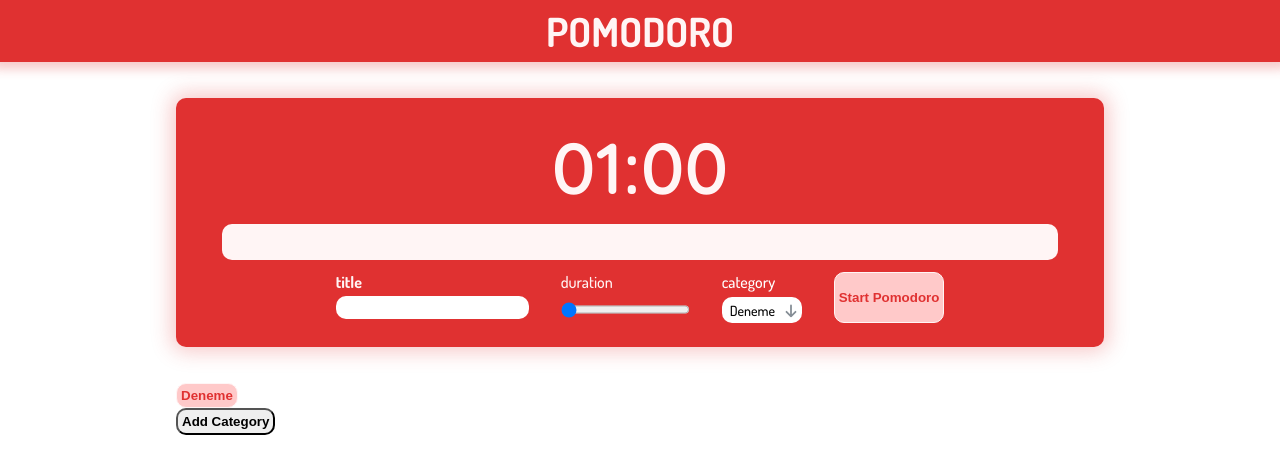
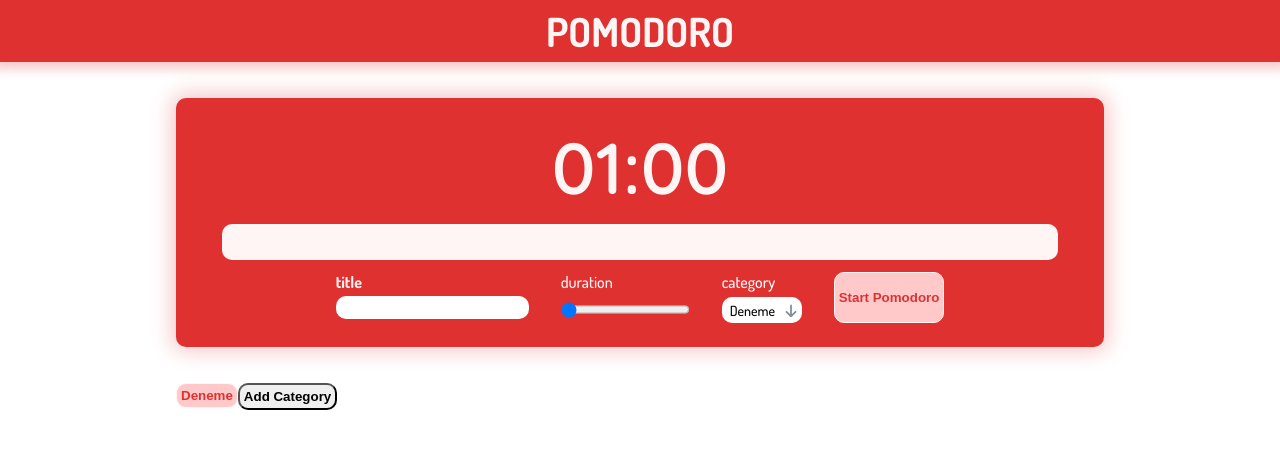
Before and after one commit to ersinnamal/pomodoro, a React (Create React App) app: page / in a window 1280 px wide. Shown: the top 474 px of the page. Built offline with nearby package versions, Linux system fonts and the light colour scheme.

Commit message:
Create CategoryList component

```diff
--- a/src/App.js
+++ b/src/App.js
@@ -1,3 +1,4 @@
+import CategoryList from "./components/CategoryList/CategoryList";
 import MainHeader from "./components/MainHeader/MainHeader";
 import PomodoroList from "./components/PomodoroList/PomodoroList";
 import Timer from "./components/Timer/Timer";
@@ -8,6 +9,7 @@ function App() {
       <MainHeader />
       <main>
         <Timer />
+        <CategoryList />
         <PomodoroList />
       </main>
     </>
--- /dev/null
+++ b/src/components/CategoryList/CategoryList.js
@@ -0,0 +1,32 @@
+import { useState, useContext } from "react";
+import { Context } from "../../store/context";
+import Button from "../UI/Button/Button";
+import classes from "./CategoryList.module.css";
+
+const CategoryList = () => {
+  const { categories } = useContext(Context);
+  const [selectedCategory, setSelectedCategory] = useState();
+
+  const toggleCategorySelection = (catId) => {
+    if (selectedCategory === catId) return setSelectedCategory(null);
+    setSelectedCategory(catId);
+  };
+
+  return (
+    <ul className={classes.list}>
+      {categories.map((cat) => (
+        <li key={cat.id}>
+          <Button
+            color={cat.color}
+            onClick={toggleCategorySelection.bind(null, cat.id)}
+          >
+            {cat.name}
+          </Button>
+        </li>
+      ))}
+      <Button>Add Category</Button>
+    </ul>
+  );
+};
+
+export default CategoryList;
--- /dev/null
+++ b/src/components/CategoryList/CategoryList.module.css
@@ -0,0 +1,3 @@
+.list {
+  display: flex;
+}
--- a/src/components/PomodoroList/PomodoroList.js
+++ b/src/components/PomodoroList/PomodoroList.js
@@ -1,33 +1,14 @@
 import { useContext, useState } from "react";
 import { Context } from "../../store/context";
 import PomodoroListItem from "../PomodoroListItem/PomodoroListItem";
-import Button from "../UI/Button/Button";
 import classes from "./PomodoroList.module.css";
 
 const PomodoroList = () => {
-  const { pomodoros, categories } = useContext(Context);
+  const { pomodoros } = useContext(Context);
   const [selectedCategory, setSelectedCategory] = useState();
-
-  const toggleCategorySelection = (catId) => {
-    if (selectedCategory === catId) return setSelectedCategory(null);
-    setSelectedCategory(catId);
-  };
 
   return (
     <>
-      <ul className={classes["list-category"]}>
-        {categories.map((cat) => (
-          <li key={cat.id}>
-            <Button
-              color={cat.color}
-              onClick={toggleCategorySelection.bind(null, cat.id)}
-            >
-              {cat.name}
-            </Button>
-          </li>
-        ))}
-        <Button>Add Category</Button>
-      </ul>
       <ul className={classes.list}>
         {pomodoros.map((pomo) => (
           <PomodoroListItem key={pomo.id} pomodoro={pomo} />
--- a/src/components/PomodoroList/PomodoroList.module.css
+++ b/src/components/PomodoroList/PomodoroList.module.css
@@ -3,6 +3,3 @@
   flex-direction: column;
   gap: 0.8rem;
 }
-
-.list-category {
-}
```
